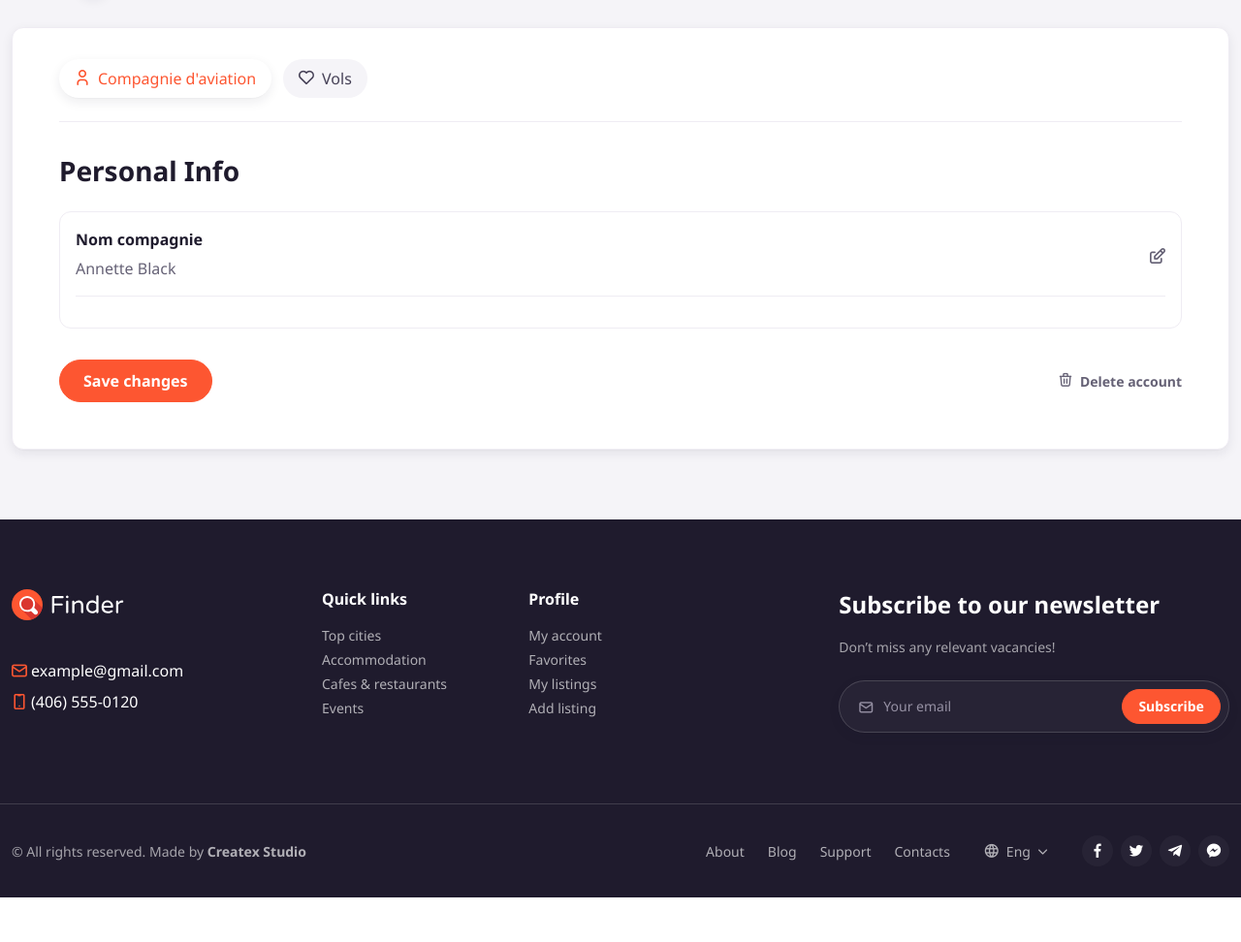
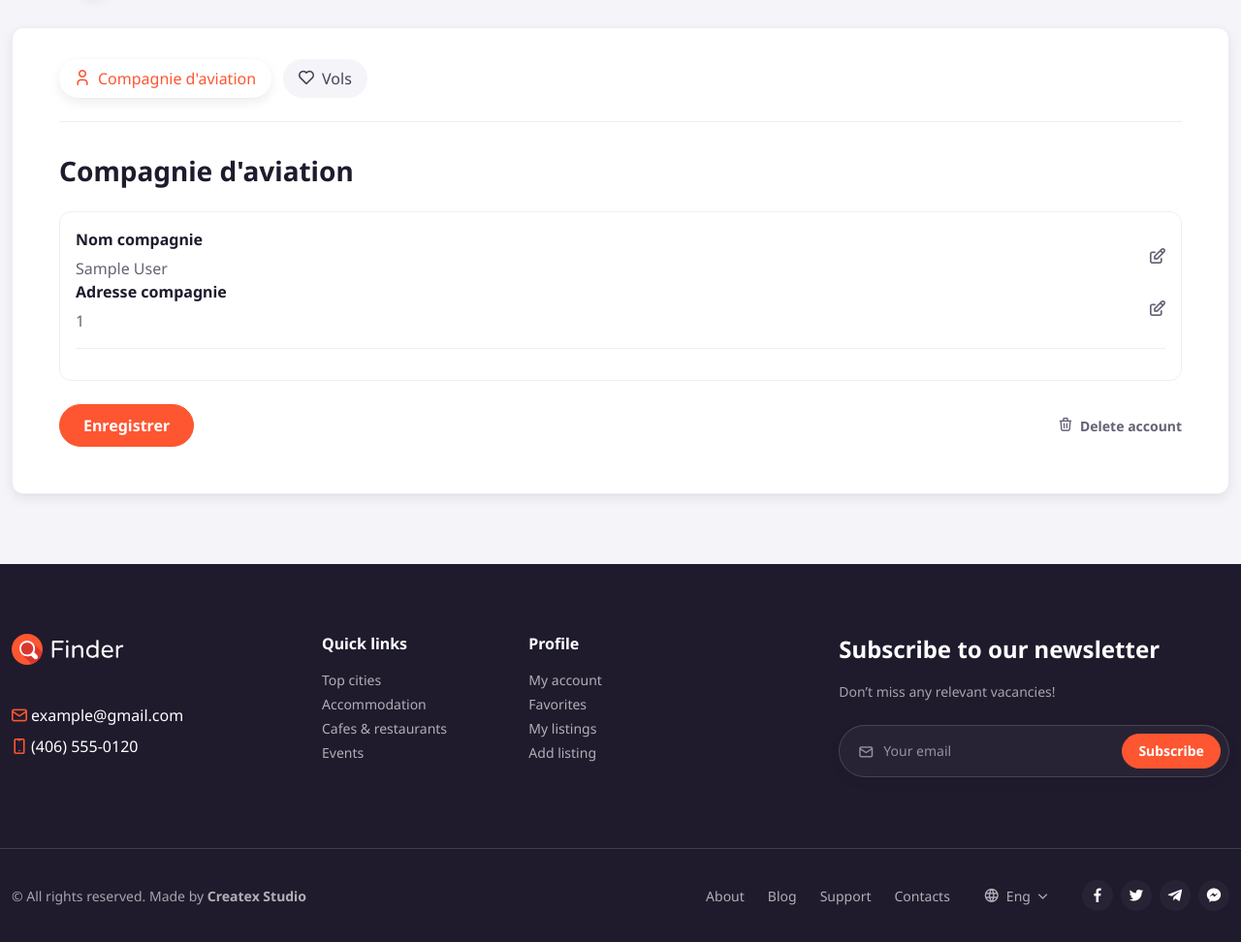
Before and after one commit to JoKonde/vol, a PHP site: page /dashboard.php in a window 1280 px wide. Shown: the part 176-1148 px from the top of the page at 97% size. Before the commit the page ends 1102 px from the top, so only its background shows below. Run offline with PHP 8.4, Linux system fonts and the light colour scheme; the visitor is signed in with stand-in values (Sample User, id 1); some web fonts are replaced.

Commit message:
feat(compagnie)

```diff
--- a/dashboard.php
+++ b/dashboard.php
@@ -227,31 +227,60 @@
             </div>
           </div>
           <div class="d-flex flex-md-row flex-column align-items-md-center justify-content-md-between mb-4 pt-2">
-            <h1 class="h3 mb-0">Personal Info</h1>
+            <h1 class="h3 mb-0">Compagnie d'aviation</h1>
           </div>
+          <form action="t2.php" method="post">
           <div class="border rounded-3 p-3 mb-2" id="personal-info">
             <!-- Name-->
             <div class="border-bottom pb-3 mb-3">
               <div class="d-flex align-items-center justify-content-between">
                 <div class="pe-2">
                   <label class="form-label fw-bold">Nom compagnie</label>
-                  <div id="name-value">Annette Black</div>
+                  <div id="name-value"><?php
+                  if(isset($_SESSION['nomCompagnie'])){
+                    if($_SESSION['nomCompagnie']){
+                      echo $_SESSION['nomCompagnie'];
+                    }
+                  }
+                  ?>
+                  </div>
                 </div>
                 <div data-bs-toggle="tooltip" title="Edit"><a class="nav-link py-0" href="#name-collapse" data-bs-toggle="collapse"><i class="fi-edit"></i></a></div>
+
+
               </div>
               <div class="collapse" id="name-collapse" data-bs-parent="#personal-info">
-                <form action="t2.php" method="post">
-                <input class="form-control mt-3" name="nom" type="text" data-bs-binded-element="#name-value" data-bs-unset-value="Not specified" >
-                </form>
+                <input class="form-control mt-3" name="nom" type="text" data-bs-binded-element="#name-value" data-bs-unset-value="---vide----" >
+              </div>
+              <div class="d-flex align-items-center justify-content-between">
+                <div class="pe-2">
+                  <label class="form-label fw-bold">Adresse compagnie</label>
+                  <div id="adresse-value"><?php
+                  if(isset($_SESSION['adresseCompagnie'])){
+                    if($_SESSION['adresseCompagnie']){
+                      echo $_SESSION['adresseCompagnie'];
+                    }
+                  }
+                  ?>
+                  </div>
+                </div>
+                <div data-bs-toggle="tooltip" title="Edit"><a class="nav-link py-0" href="#adresse-collapse" data-bs-toggle="collapse"><i class="fi-edit"></i></a></div>
+              </div>
 
+
+              <div class="collapse" id="adresse-collapse" data-bs-parent="#personal-info">
+                <input class="form-control mt-3" name="adresse" type="text" data-bs-binded-element="#adresse-value" data-bs-unset-value="---vide----" >
               </div>
+
             </div>
 
           </div>
           <div class="d-flex align-items-center justify-content-between mt-4">
-            <button class="btn btn-primary rounded-pill px-3 px-sm-4" type="button">Save changes</button>
+            <button class="btn btn-primary rounded-pill px-3 px-sm-4" type="submit">Enregistrer</button>
             <button class="btn btn-link btn-sm px-0" type="button"><i class="fi-trash me-2"></i>Delete account</button>
           </div>
+          </form>
+
         </div>
       </div>
     </main>
```
Also changed, not shown: Compagnie.php (+6 -1 lines), t2.php (+6 -4 lines).
